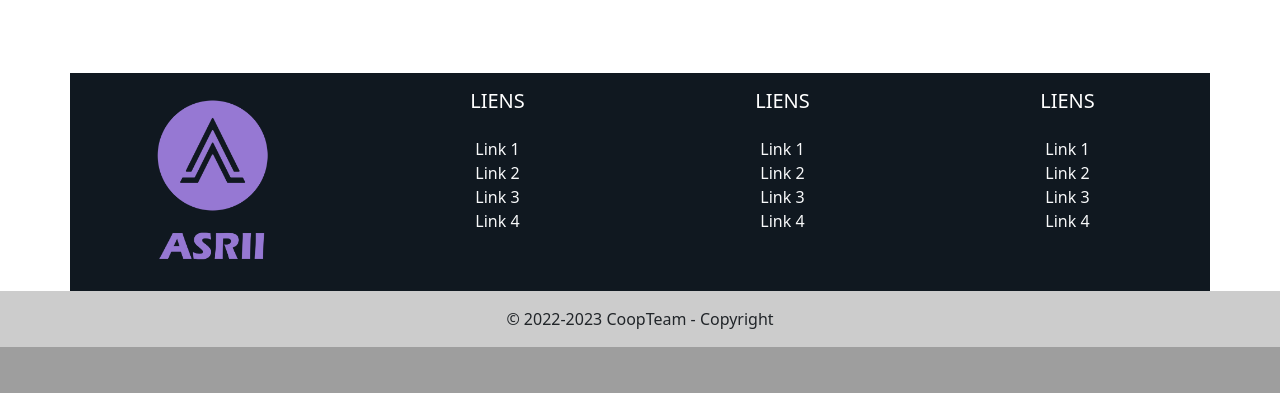
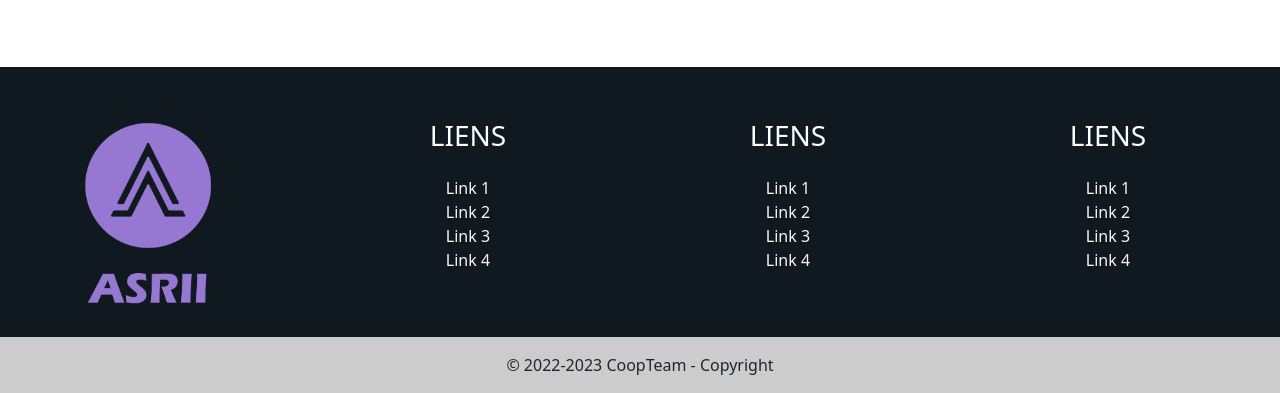
Before and after one commit to GLANEUX/lp-miaw-asrii, a PHP site: page / in a window 1280 px wide. Shown: the part 1062-1455 px from the top of the page. Before the commit the page ends 1409 px from the top, so only its background shows below. Run offline with PHP 8.4, Linux system fonts and the light colour scheme; a stand-in replaces the project's code that opens the database connection; some libraries are stand-ins or nearby versions.

Commit message:
Footer correction

```diff
--- a/public/css/style.css
+++ b/public/css/style.css
@@ -50,4 +50,6 @@
   }
   .text-uppercase{
     color:white;
+    padding-top: 4%;
   }
+  .row{width:100%}
--- a/view/footer.php
+++ b/view/footer.php
@@ -4,7 +4,7 @@
             <meta charset="UTF-8">
             <meta http-equiv="X-UA-Compatible" content="IE=edge">
             <meta name="viewport" content="width=device-width, initial-scale=1.0">
-            <title>Document</title>
+
             <head>
 
     <!-- Bootstrap -->
@@ -15,7 +15,7 @@
     <link href="https://cdnjs.cloudflare.com/ajax/libs/font-awesome/6.4.0/css/all.min.css" rel="stylesheet">
 
     <!-- CSS -->
-    <link rel="stylesheet" type="text/css" href="public/css/style.css" />
+    <link rel="stylesheet" type="text/css" href="../public/css/style.css" />
 
     <?php if (isset($data['script'])) {
                 foreach ($data['script'] as $script) { ?>
@@ -36,7 +36,7 @@
 
 
   <!-- Footer LIENS -->
-  <div class="container text-center text-md-left" style="background: #101820;">
+  <div style="background: #101820;text-align:center">
 
     <!-- Grid row -->
     <div class="row">
@@ -45,7 +45,7 @@
       <div class="col-md-3 mx-auto">
 
         <!-- LIENS -->
-        <h5 class="font-weight-bold text-uppercase mt-3 mb-4" style="color:white;"></h5>
+        <h3 class="font-weight-bold text-uppercase mt-3 mb-4" style="color:white;"></h3>
 
         <ul class="list-unstyled">
           <img style="max-width:45%" src="public/img/ASRII_LOGO-FULL-2.png">
@@ -61,7 +61,7 @@
       <div class="col-md-3 mx-auto">
 
         <!-- LIENS -->
-        <h5 class="font-weight-bold text-uppercase mt-3 mb-4" style="color:white;">LIENS</h5>
+        <h3 class="font-weight-bold text-uppercase mt-3 mb-4" style="color:white;padding-top:12%">LIENS</h3>
 
         <ul class="list-unstyled">
           <li>
@@ -87,7 +87,7 @@
       <div class="col-md-3 mx-auto">
 
         <!-- LIENS -->
-        <h5 class="font-weight-bold text-uppercase mt-3 mb-4" style="color:white;">LIENS</h5>
+        <h3 class="font-weight-bold text-uppercase mt-3 mb-4" style="color:white; padding-top:12%">LIENS</h3>
 
         <ul class="list-unstyled">
           <li>
@@ -113,7 +113,7 @@
       <div class="col-md-3 mx-auto">
 
         <!-- LIENS -->
-        <h5 class="font-weight-bold text-uppercase mt-3 mb-4" style="color:white;">LIENS</h5>
+        <h3 class="font-weight-bold text-uppercase mt-3 mb-4" style="color:white; padding-top:12%">LIENS</h3>
 
         <ul class="list-unstyled">
           <li>
```
